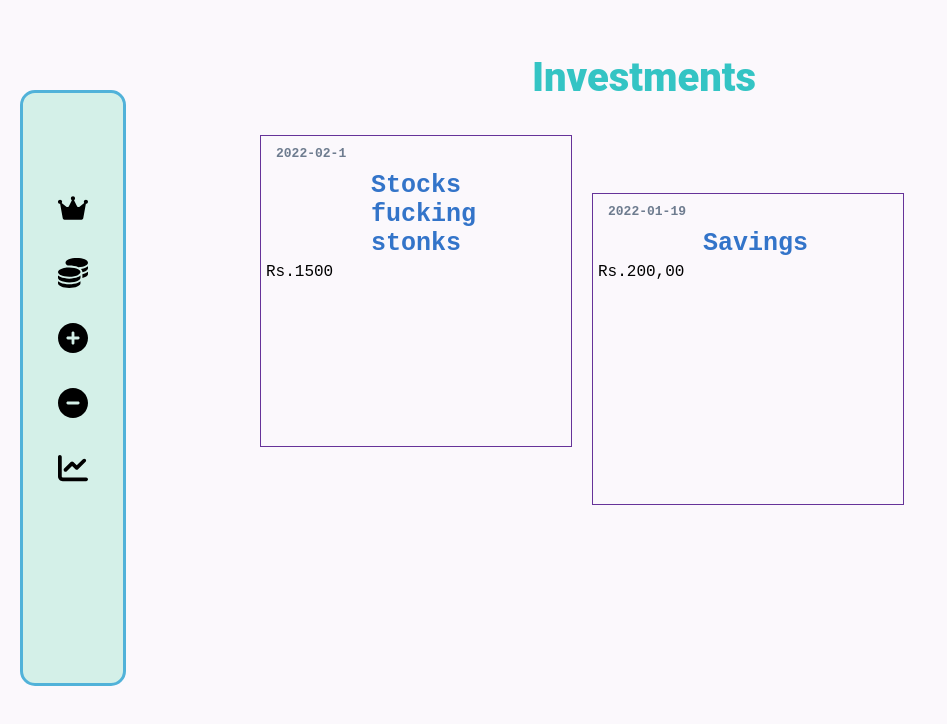
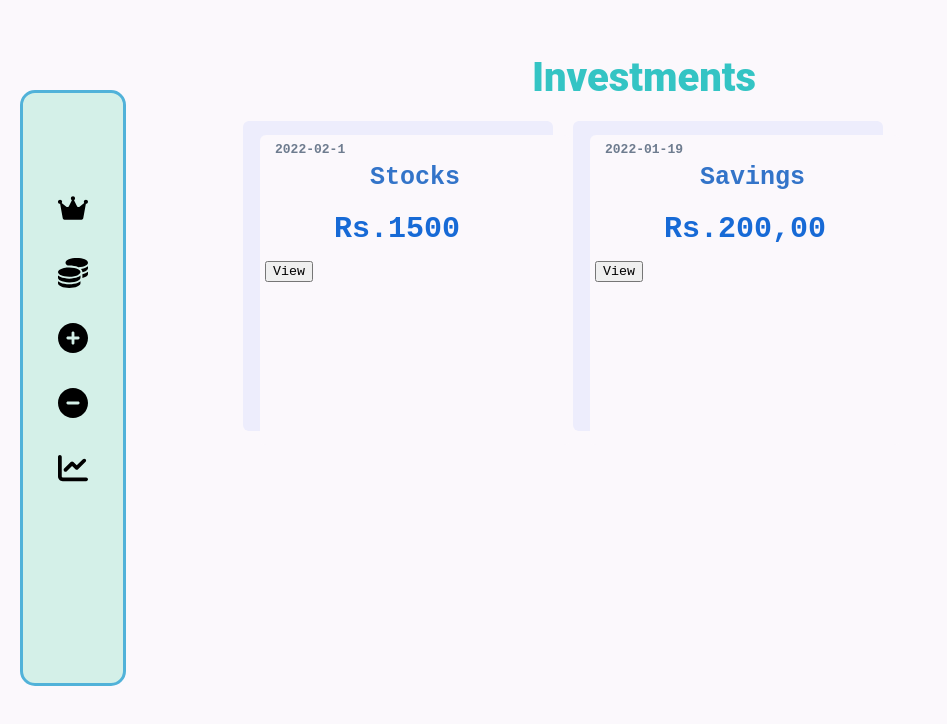
Before and after one commit to UtsabKafle/inflation, a React (Create React App) app in the folder frontend/: page /investments in a window 1280 px wide. Shown: the top 724 px of the page, without its empty margins (0-947 px from the left). Built offline with nearby package versions, Linux system fonts and the light colour scheme.

Commit message:
few more changes in investments css

```diff
--- a/frontend/src/Components/Investments/Investments.jsx
+++ b/frontend/src/Components/Investments/Investments.jsx
@@ -54,17 +54,23 @@ const Investments = () => {
     <div className="inv-start">2022-02-1</div>
 
       <div className="inv-heading">
-        Stocks fucking stonks
+        Stocks
       </div>
-      <div className="present-val">Rs.1500</div>
+      <div className="inv-present-val">Rs.1500</div>
+      <div className="button-holder">
+        <button type='button'>View</button>
+      </div>
     </div>
+
     <div className="inv-box">
     <div className="inv-start">2022-01-19</div>
 
       <div className="inv-heading">
       Savings
       </div>
-      <div className="present-val">Rs.200,00</div>
+      <div className="inv-present-val">Rs.200,00</div>
+      <button type='button'>View</button>
+
     </div>
 
 
--- a/frontend/src/Components/Investments/Styles/Investment.css
+++ b/frontend/src/Components/Investments/Styles/Investment.css
@@ -5,12 +5,15 @@
 }
 
 .inv-box{
-    border: 1px solid rebeccapurple;
+    border-radius: 6px;
+    /* border: 1px solid rebeccapurple; */
     display: inline-block;
     margin: 10px;
     padding: 5px;
     width: 300px;
     height: 300px;
+    box-shadow: -17px -14px 0px 0px rgb(237 237 252);
+    background-color: rgb(251 248 252);
     /* text-align: center; */
 }
 
@@ -28,7 +31,13 @@
     font-size: 13px;
     font-weight: 900;
     font-family: 'Courier New', Courier, monospace;
-    display: inline-block;
+    display: inline;
     color:rgb(110, 124, 143);
     margin: 5px 10px;
 }
+.inv-present-val{
+    margin: 15px 69px;
+    font-size: 30px;
+    font-weight: 700;
+    color:rgb(23, 106, 214);
+}
--- a/frontend/src/Components/Rchart/Components/Rcircle.jsx
+++ b/frontend/src/Components/Rchart/Components/Rcircle.jsx
@@ -1,7 +1,7 @@
 import React from 'react'
 
 const Rcircle = (prop) => {
-  if(prop.data.id != 0) {
+  if(prop.data.id !== 0) {
     return (
       <div className="cir-cont">
         <div className="line"></div>
```
